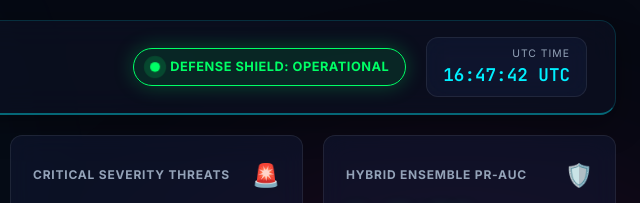
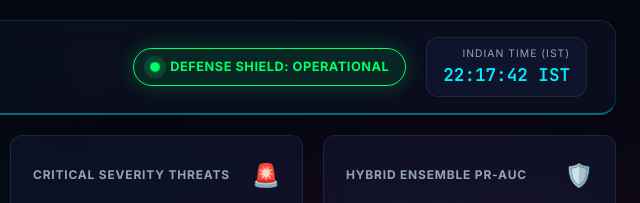
Before and after one commit to irajverma/Honeywell, a website: page index.html in a window 1280 px wide. Shown: the top 203 px of the page, 640-1280 px from the left. Drawn offline with nearby package versions, Linux system fonts and the light colour scheme.

Commit message:
fix: update header clock display from UTC to Indian Standard Time (IST)

```diff
--- a/app.js
+++ b/app.js
@@ -24,12 +24,13 @@ document.addEventListener('DOMContentLoaded', async () => {
 });
 
 /**
- * Live UTC Clock display
+ * Live Indian Standard Time (IST) Clock display
  */
 function initClock() {
     const updateTime = () => {
         const now = new Date();
-        const timeStr = now.toISOString().split('T')[1].split('.')[0] + ' UTC';
+        const options = { timeZone: 'Asia/Kolkata', hour12: false, hour: '2-digit', minute: '2-digit', second: '2-digit' };
+        const timeStr = new Intl.DateTimeFormat('en-GB', options).format(now) + ' IST';
         const clockEl = document.getElementById('utc-clock');
         if (clockEl) clockEl.textContent = timeStr;
     };
--- a/dashboard/app.js
+++ b/dashboard/app.js
@@ -24,12 +24,13 @@ document.addEventListener('DOMContentLoaded', async () => {
 });
 
 /**
- * Live UTC Clock display
+ * Live Indian Standard Time (IST) Clock display
  */
 function initClock() {
     const updateTime = () => {
         const now = new Date();
-        const timeStr = now.toISOString().split('T')[1].split('.')[0] + ' UTC';
+        const options = { timeZone: 'Asia/Kolkata', hour12: false, hour: '2-digit', minute: '2-digit', second: '2-digit' };
+        const timeStr = new Intl.DateTimeFormat('en-GB', options).format(now) + ' IST';
         const clockEl = document.getElementById('utc-clock');
         if (clockEl) clockEl.textContent = timeStr;
     };
--- a/index.html
+++ b/index.html
@@ -43,8 +43,8 @@
                 <span class="status-text">DEFENSE SHIELD: OPERATIONAL</span>
             </div>
             <div class="time-display glass-card" id="clock-display">
-                <span class="time-label">UTC TIME</span>
-                <span class="time-value" id="utc-clock">00:00:00</span>
+                <span class="time-label">INDIAN TIME (IST)</span>
+                <span class="time-value" id="utc-clock">00:00:00 IST</span>
             </div>
         </div>
     </header>
```
Also changed, not shown: dashboard/index.html (+2 -2 lines).
